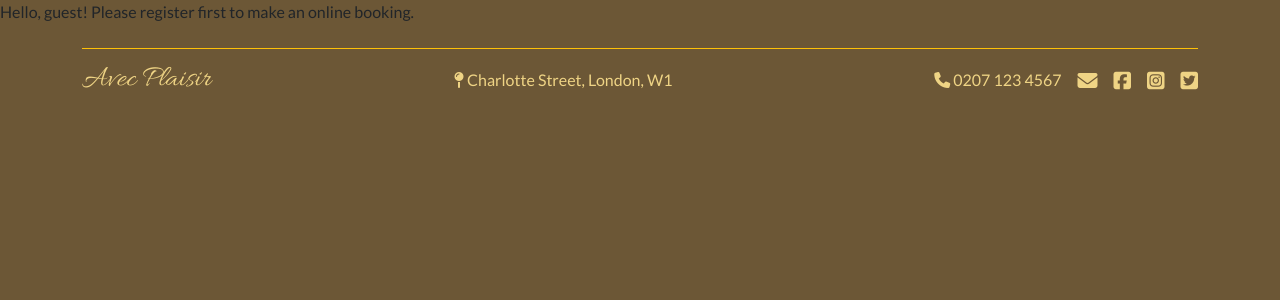
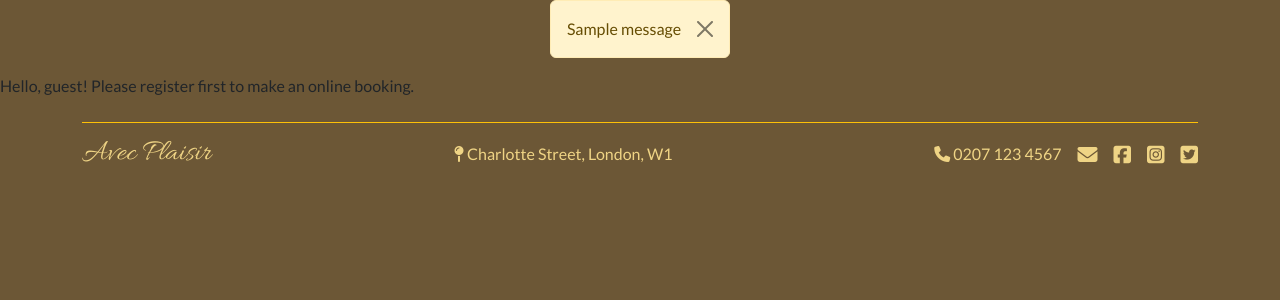
Before and after one commit to leah-jala/PP4-Avec-Plaisir, a Django app: page /bookings/ in a window 1280 px wide. Shown: the part 100-400 px from the top of the page. Run offline with Django 3.2, Linux system fonts and the light colour scheme; tables that the repository leaves empty hold one stand-in row (values such as "Sample post"); one stand-in notice (Sample message) is shown; some libraries are stand-ins or nearby versions.

Commit message:
Add success message after user posts a booking

```diff
--- a/bookings/templates/bookings/bookings.html
+++ b/bookings/templates/bookings/bookings.html
@@ -10,6 +10,7 @@
 <div class="container">
   <h1>Reservations</h1>
   <h3>We look forward to serving you, {{ user.first_name }}!</h3>
+
   <form method="POST" autocomplete="off">
     {{ form | crispy}}
     {% csrf_token %}
@@ -28,4 +29,4 @@ Hello, guest! Please register first to make an online booking.
 
 {% endblock %}
 
-<!-- credit - https://simpleisbetterthancomplex.com/tutorial/2019/01/03/how-to-use-date-picker-with-django.html -->
+<!-- credit for datepicker - https://simpleisbetterthancomplex.com/tutorial/2019/01/03/how-to-use-date-picker-with-django.html -->
--- a/bookings/views.py
+++ b/bookings/views.py
@@ -1,15 +1,15 @@
 from django.shortcuts import render, redirect
 from django.urls import reverse_lazy
 from django.contrib.auth.models import User
+from django.contrib.messages.views import SuccessMessageMixin
 from django.views.generic import  CreateView, UpdateView, DeleteView, ListView
-from django.contrib import messages
 from .models import Reservation, Table
 from crispy_forms.helper import FormHelper
 from crispy_forms.layout import Layout, Submit, Row, Column
 from .forms import ReservationForm
 
 
-class CreateReservationView(CreateView):
+class CreateReservationView(SuccessMessageMixin, CreateView):
     template_name = 'bookings/bookings.html'
     form_class = ReservationForm
     success_url = reverse_lazy('homepage')
@@ -23,5 +23,9 @@ class CreateReservationView(CreateView):
         form.instance.number_guests = form.cleaned_data['number_guests']
         form.instance.special_requests = form.cleaned_data['special_requests']
         form.instance.booked_table_id = Table.objects.first().pk  # temporarily get tables from database
+        self.object = form.save()
+        return super(CreateReservationView, self).form_valid(form)
 
-        return super(CreateReservationView, self).form_valid(form)
+    def get_success_message(self, cleaned_data):
+        print(cleaned_data)
+        return "Your reservation was successfully submitted."
--- a/home/templates/home/index.html
+++ b/home/templates/home/index.html
@@ -9,7 +9,7 @@
           <h1 id="logo-text">Avec Plaisir</h1>
           <h2>Welcoming you "avec plaisir"...with pleasure!
           </h2>
-          <a href="#" class="btn btn-outline-light btn-sm ">Book a Table</a>
+          <a href="{% url 'create_reservation' %}" class="btn btn-outline-light btn-sm ">Book a Table</a>
       </div>
   </div>
 </div>
--- a/static/css/style.css
+++ b/static/css/style.css
@@ -78,7 +78,12 @@ h2 {
     border-color: #efd485;
     background-color: #6c5736;
 }
-/* 1.3 Footer */
+
+.alert {
+    max-width: fit-content;
+}
+
+/*  Footer */
 
 .footer-logo {
     color: #efd485;
--- a/templates/base.html
+++ b/templates/base.html
@@ -61,7 +61,19 @@
         </div>
     </nav>
     <!-- End Nav Bar-->
+    {% if messages %}
+    <div class="container alert alert-warning alert-dismissible fade show text-center fix" role="alert">
+        <div class="row">
+            <div class="col align-self-center">
+                {% for message in messages %}
+                {{ message}}
+                {% endfor %}
+                <button type="button" class="btn-close" data-bs-dismiss="alert" aria-label="Close"></button>
+            </div>
+        </div>
 
+    </div>
+    {% endif %}
 
 
     <main class="flex-shrink-0 main-bg">
```
Lines whose indentation alone changed are shown as unchanged.
